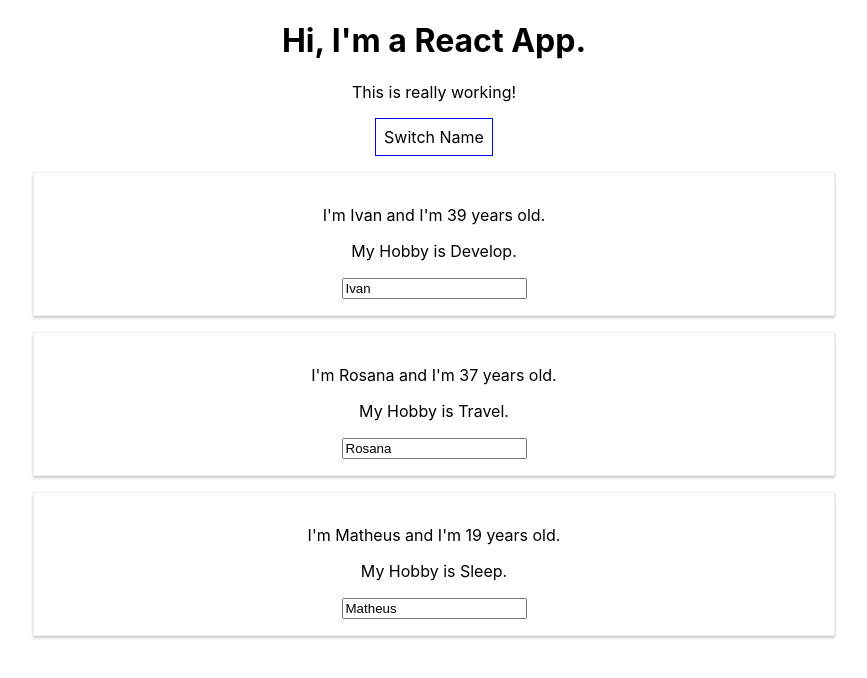
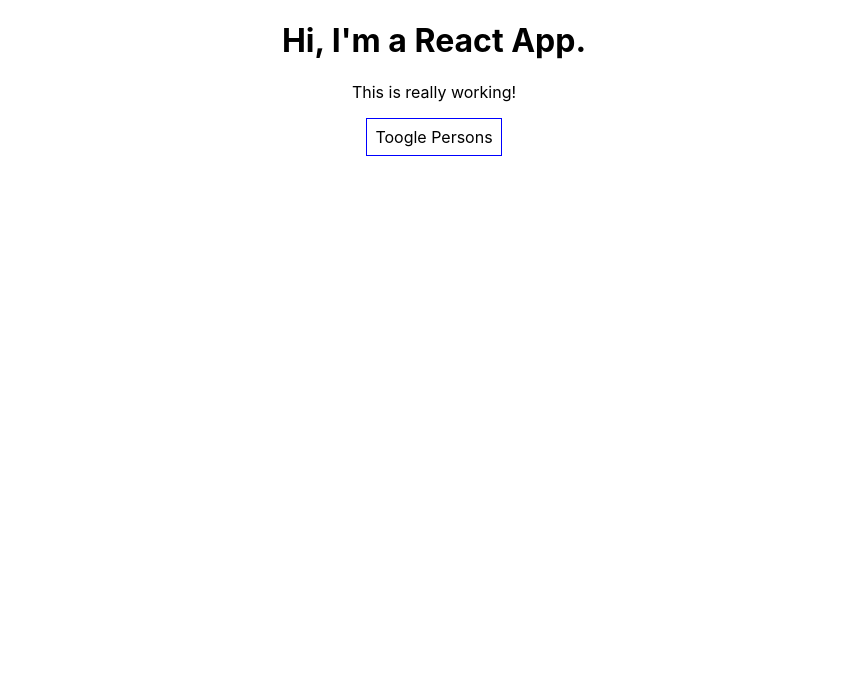
Before and after one commit to tabarino/react-complete-guide, a React (Create React App) app: page / in a window 1280 px wide. Shown: the top 678 px of the page, without its empty margins (206-1073 px from the left). Built offline with nearby package versions, Linux system fonts and the light colour scheme.

Commit message:
Rendering Content Conditionally

```diff
--- a/src/App.js
+++ b/src/App.js
@@ -10,7 +10,8 @@ class App extends Component {
       { name: 'Rosana', age: 37 },
       { name: 'Matheus', age: 19 }
     ],
-    otherProperty: 'Some Other Value'
+    otherProperty: 'Some Other Value',
+    showPersons: false
   };
 
   render() {
@@ -28,7 +29,10 @@ class App extends Component {
         <p>This is really working!</p>
         <button
           style={style}
-          onClick={() => this.switchNameHandler('Ivan Tabarino')}>Switch Name</button>
+          onClick={this.tooglePersonsHandler}>Toogle Persons</button>
+        {/* onClick={() => this.switchNameHandler('Ivan Tabarino')}>Switch Name</button> */}
+        {this.state.showPersons ?
+          <div >
             <Person
               name={this.state.persons[0].name}
               age={this.state.persons[0].age}>My Hobby is Develop.
@@ -43,6 +47,8 @@ class App extends Component {
               age={this.state.persons[2].age}
               changed={this.nameChangedHandler}>My Hobby is Sleep.
           </Person>
+          </div> : null
+        }
       </div>
     );
 
@@ -53,6 +59,13 @@ class App extends Component {
     //   'div', { className: 'App' },
     //   React.createElement('h1', null, 'Hi, I\'m a React App.')
     // );
+  }
+
+  tooglePersonsHandler = () => {
+    const doesShow = this.state.showPersons;
+    this.setState({
+      showPersons: !doesShow
+    });
   }
 
   switchNameHandler = (newName) => {
```
Lines whose indentation alone changed are shown as unchanged.
